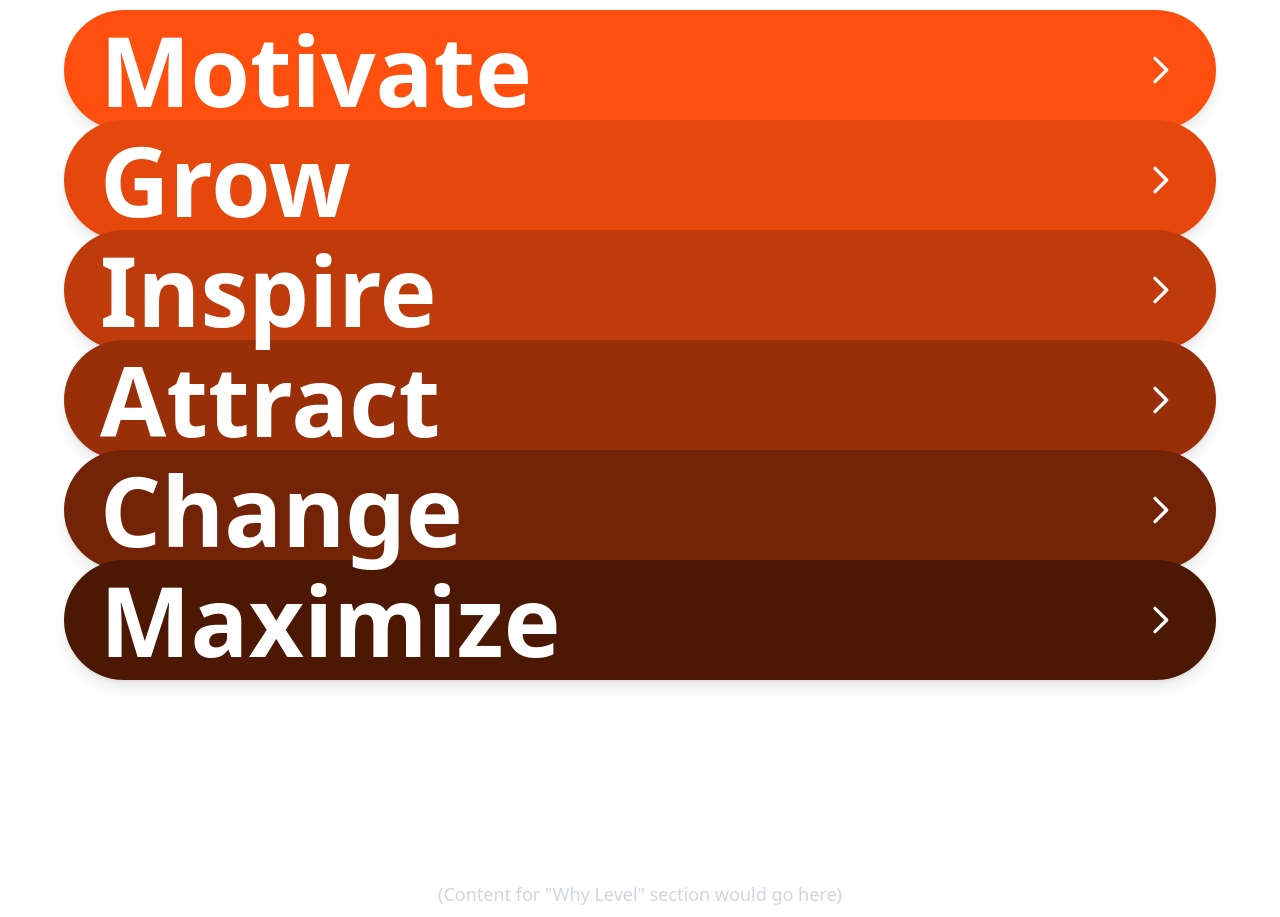
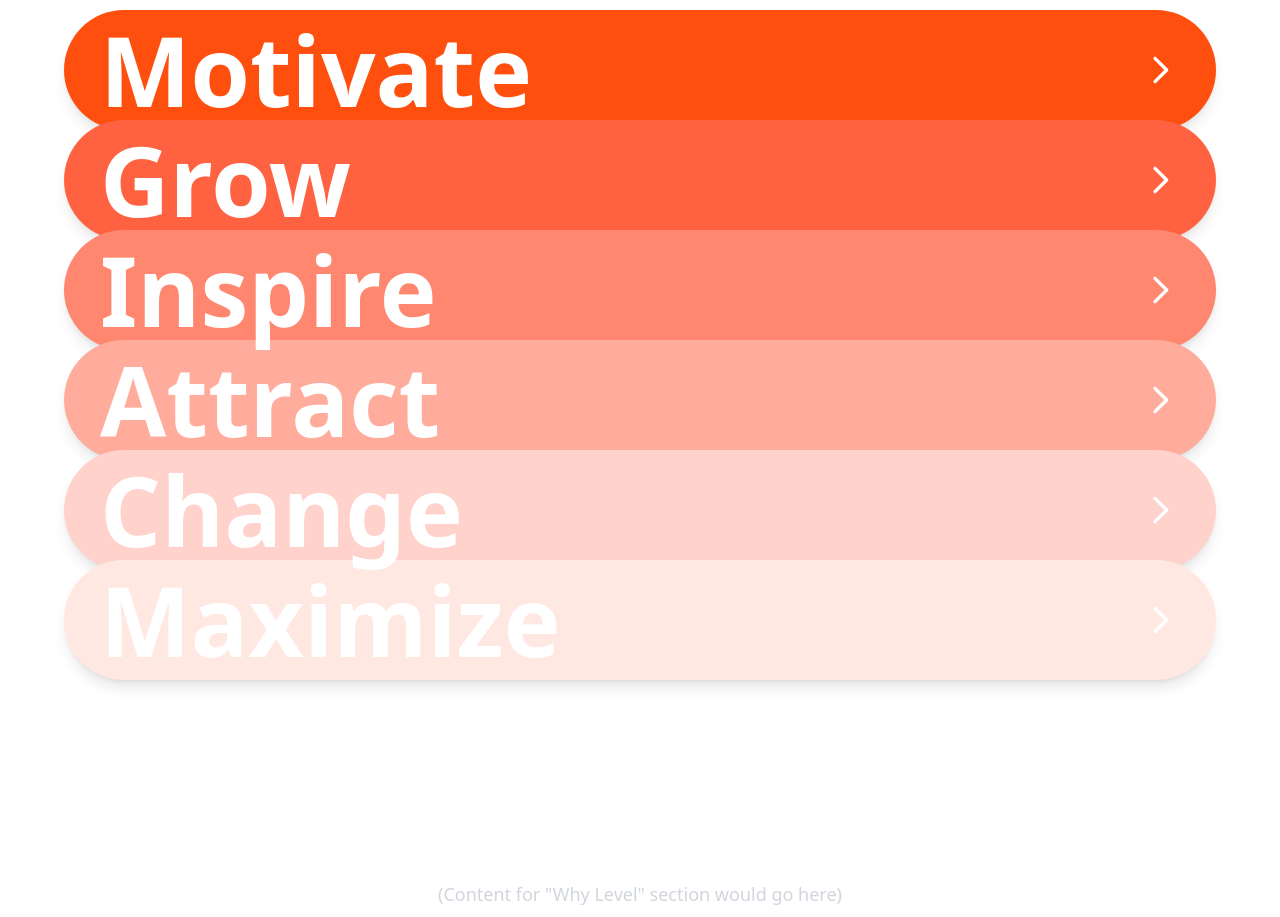
Before and after one commit to rajeev-the/SiteKaro, a React (Vite) app: page / in a window 1280 px wide. Shown: the part 980-1897 px from the top of the page. Built offline with nearby package versions, Linux system fonts and the light colour scheme.

Commit message:
first commit

```diff
--- a/src/components/SectionHome2.jsx
+++ b/src/components/SectionHome2.jsx
@@ -10,11 +10,11 @@ const SectionHome2 = () => {
         </h2>
         <div className="w-full mx-auto space-y-[-10px]">
           <AchievementButton text="Motivate" color="bg-[#FF4F0F]" />
-          <AchievementButton text="Grow" color="bg-[#E5470D]" />
-          <AchievementButton text="Inspire" color="bg-[#BF3B0B]" />
-          <AchievementButton text="Attract" color="bg-[#992F09]" />
-          <AchievementButton text="Change" color="bg-[#732306]" />
-          <AchievementButton text="Maximize" color="bg-[#4C1804]" />
+          <AchievementButton text="Grow" color="bg-[#FF6240]" />
+          <AchievementButton text="Inspire" color="bg-[#FF866F]" />
+          <AchievementButton text="Attract" color="bg-[#FFAC9D]" />
+          <AchievementButton text="Change" color="bg-[#FFD2CC]" />
+          <AchievementButton text="Maximize" color="bg-[#FFE7E2]" />
         </div>
       </section>
 
```
